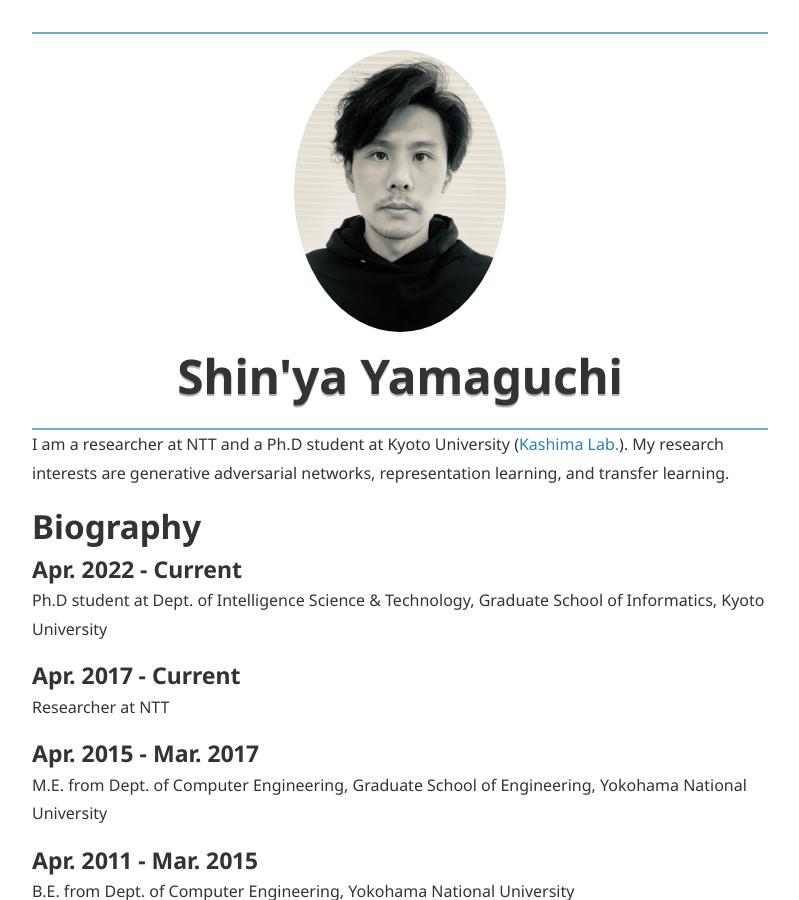
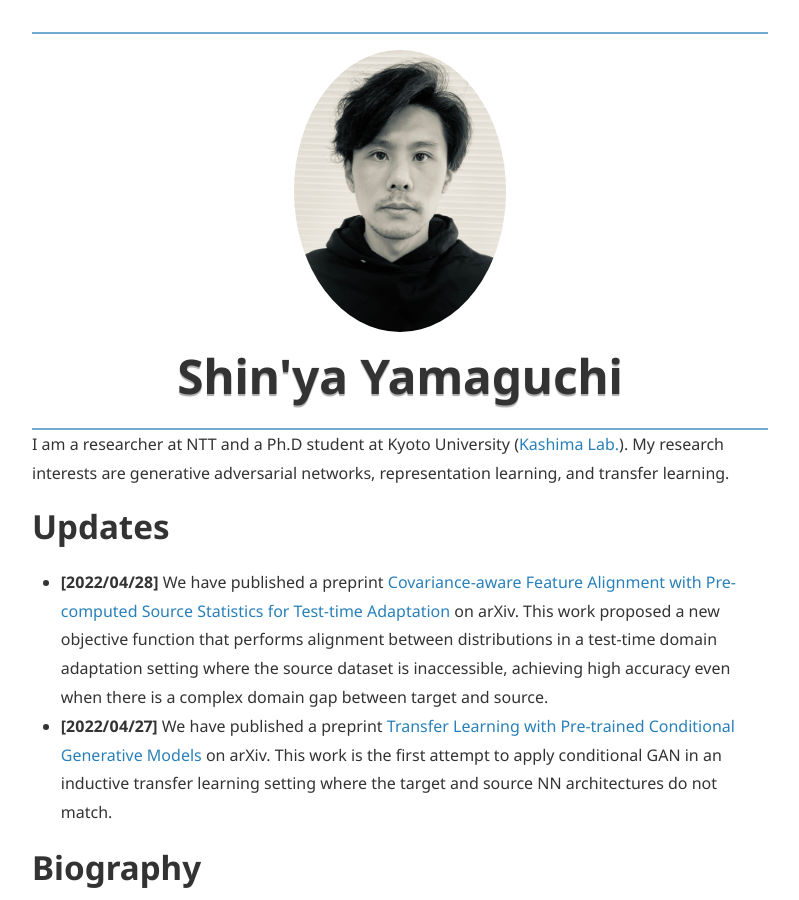
Before and after one commit to yshinya6/yshinya6.github.io, a Jekyll site: the page built from index.md, in a window 1280 px wide and 900 px high. Shown: the whole window, without its empty margins (240-1039 px from the left). Built offline with Jekyll 4.4.1, drawn with Linux system fonts in a browser that asks for light colours; nearby versions of some CDN libraries; some of the changed text lies outside the part shown.

Commit message:
add two preprints and update comments

```diff
--- a/index.md
+++ b/index.md
@@ -18,6 +18,10 @@
 
 I am a researcher at NTT and a Ph.D student at Kyoto University ([Kashima Lab.](http://www.ml.ist.i.kyoto-u.ac.jp/en/)).
 My research interests are generative adversarial networks, representation learning, and transfer learning.
+
+# Updates
+* **[2022/04/28]** We have published a preprint [Covariance-aware Feature Alignment with Pre-computed Source Statistics for Test-time Adaptation](https://arxiv.org/abs/2204.13263) on arXiv. This work proposed a new objective function that performs alignment between distributions in a test-time domain adaptation setting where the source dataset is inaccessible, achieving high accuracy even when there is a complex domain gap between target and source.
+* **[2022/04/27]** We have published a preprint [Transfer Learning with Pre-trained Conditional Generative Models](https://arxiv.org/abs/2204.12833) on arXiv. This work is the first attempt to apply conditional GAN in an inductive transfer learning setting where the target and source NN architectures do not match.
 
 # Biography
 ### Apr. 2022 - Current
@@ -60,10 +64,16 @@
 Asian Conference on Intelligent Information and Database Systems (ACIIDS), 2017
 
 ## Preprints
-1. <u>S. Yamaguchi</u>, S. Kanai, T. Shioda, S. Takeda,
+1. K. Adachi, <u>S. Yamaguchi</u>, A. Kumagai,
+[**Covariance-aware Feature Alignment with Pre-computed Source Statistics for Test-time Adaptation**](https://arxiv.org/abs/2204.13263),
+arXiv, 2022.
+2. <u>S. Yamaguchi</u>, S. Kanai, A. Kumagai, D. Chijiwa, H. Kashima,
+[**Transfer Learning with Pre-trained Conditional Generative Models**](https://arxiv.org/abs/2204.12833),
+arXiv, 2022.
+3. <u>S. Yamaguchi</u>, S. Kanai, T. Shioda, S. Takeda,
 [**Multiple pretext-task for self-supervised learning via mixing multiple image transformations**](https://arxiv.org/abs/1912.11603v1),
 arXiv, 2019.
-2. K. Kuramitsu, <u>S. Yamaguchi</u>,
+4. K. Kuramitsu, <u>S. Yamaguchi</u>,
 [**XML Schema Validation using Parsing Expression Grammars**](https://peerj.com/preprints/1503.pdf),
 PeerJ PrePrints, 2015
 
```
